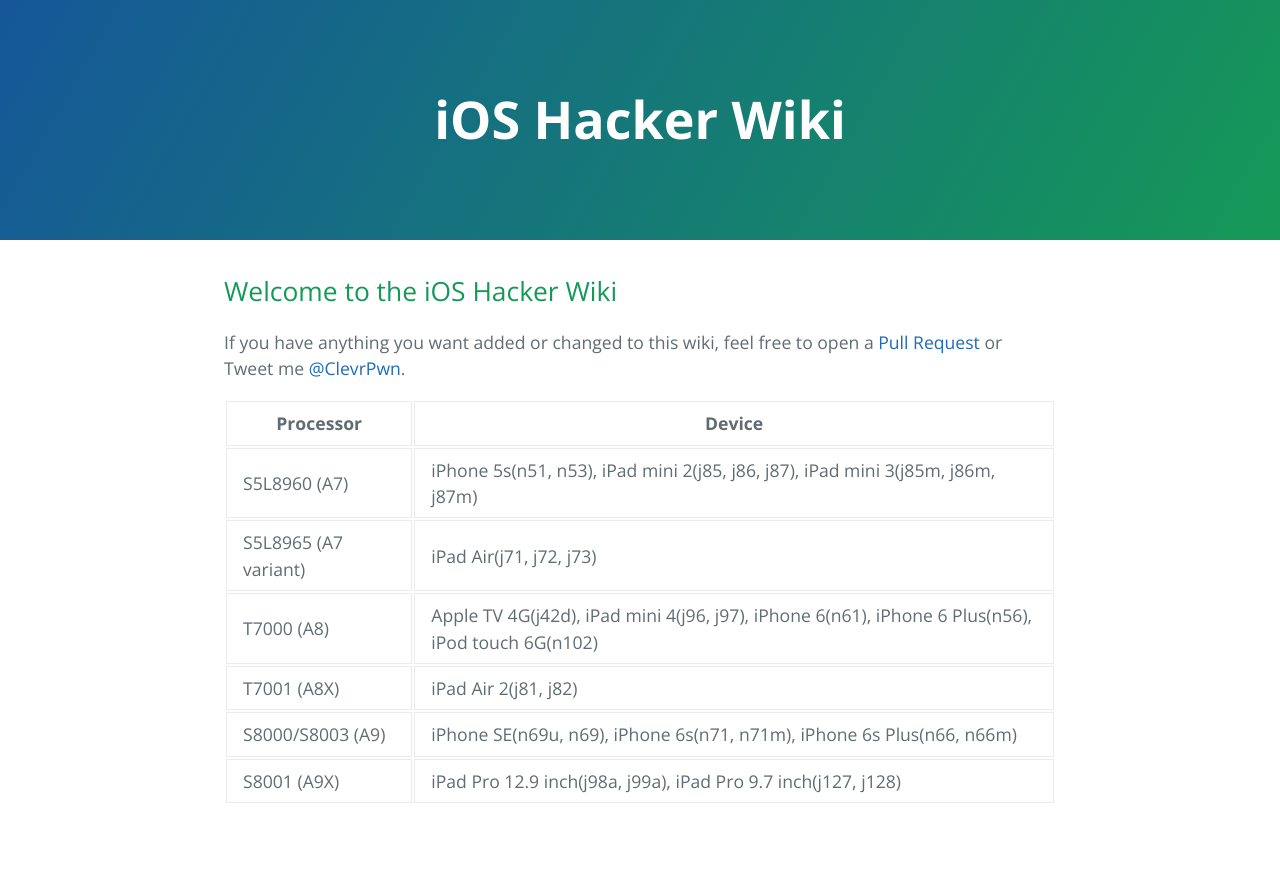
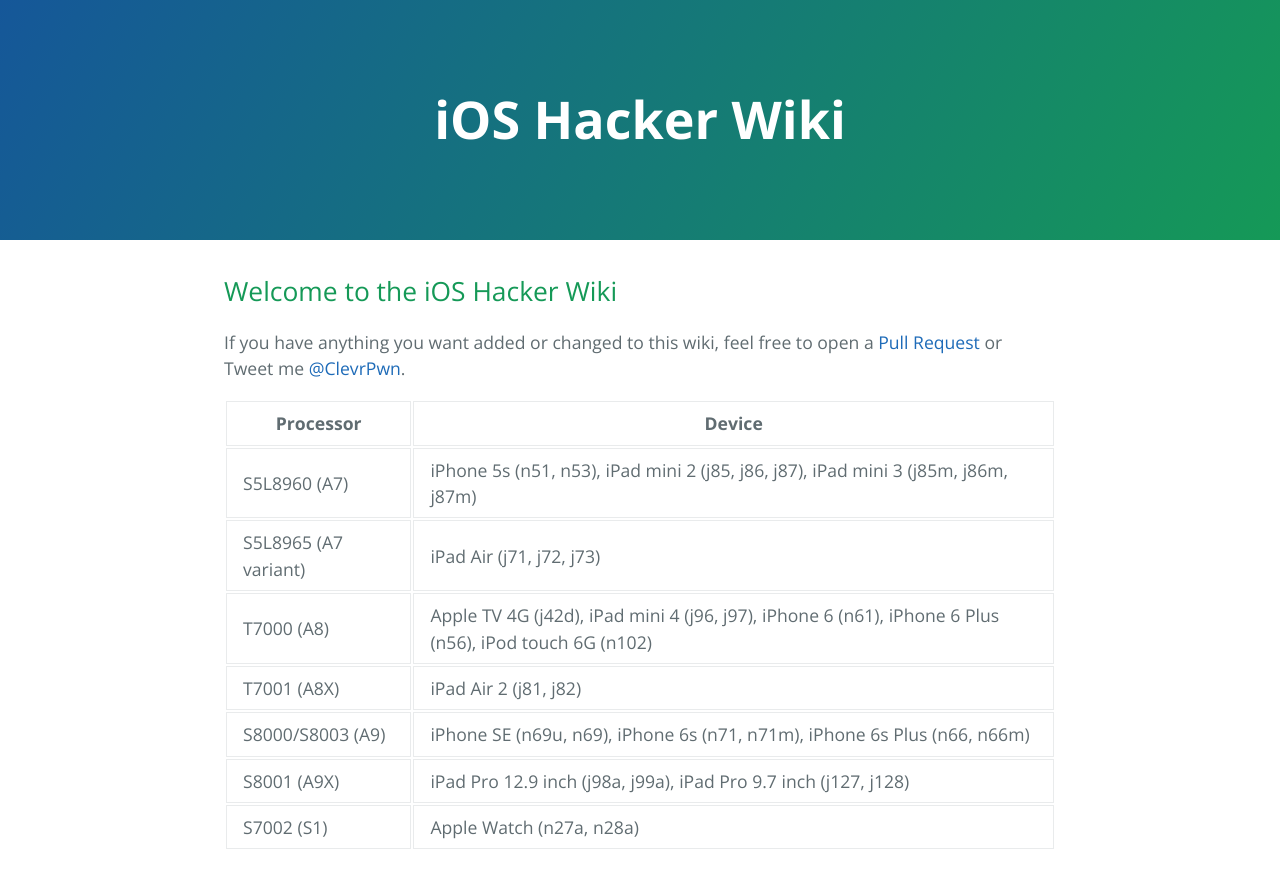
Before and after one commit to iOS-10-Stuffs/ios-10-stuffs.github.io, a Jekyll site: the page built from hardware.md, in a window 1280 px wide. Shown: the top 888 px of the page. Built offline with Jekyll 4.4.1, drawn with Linux system fonts in a browser that asks for light colours.

Commit message:
Add Mor  Infos

```diff
--- a/hardware.md
+++ b/hardware.md
@@ -5,9 +5,10 @@
 
 | Processor            | Device                                                       |
 |----------------------|--------------------------------------------------------------|
-| S5L8960 (A7)         | iPhone 5s(n51, n53), iPad mini 2(j85, j86, j87), iPad mini 3(j85m, j86m, j87m)                   |
-| S5L8965 (A7 variant) | iPad Air(j71, j72, j73)                                                                          |
-| T7000 (A8)           | Apple TV 4G(j42d), iPad mini 4(j96, j97), iPhone 6(n61), iPhone 6 Plus(n56), iPod touch 6G(n102) |
-| T7001 (A8X)          | iPad Air 2(j81, j82)                                                                             |
-| S8000/S8003 (A9)     | iPhone SE(n69u, n69), iPhone 6s(n71, n71m), iPhone 6s Plus(n66, n66m)                            |
-| S8001 (A9X)          | iPad Pro 12.9 inch(j98a, j99a), iPad Pro 9.7 inch(j127, j128)                                    |
+| S5L8960 (A7)         | iPhone 5s (n51, n53), iPad mini 2 (j85, j86, j87), iPad mini 3 (j85m, j86m, j87m)                     |
+| S5L8965 (A7 variant) | iPad Air (j71, j72, j73)                                                                              |
+| T7000 (A8)           | Apple TV 4G (j42d), iPad mini 4 (j96, j97), iPhone 6 (n61), iPhone 6 Plus (n56), iPod touch 6G (n102) |
+| T7001 (A8X)          | iPad Air 2 (j81, j82)                                                                                 |
+| S8000/S8003 (A9)     | iPhone SE (n69u, n69), iPhone 6s (n71, n71m), iPhone 6s Plus (n66, n66m)                              |
+| S8001 (A9X)          | iPad Pro 12.9 inch (j98a, j99a), iPad Pro 9.7 inch (j127, j128)                                       |
+| S7002 (S1)           | Apple Watch (n27a, n28a)                                                                              |
```
